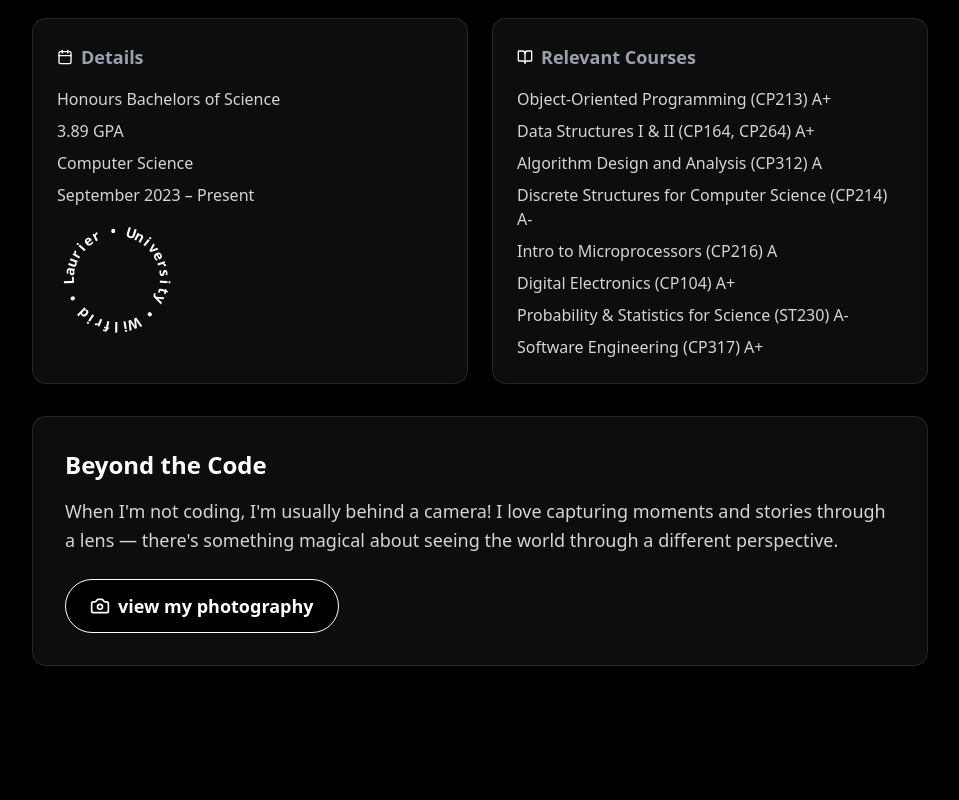
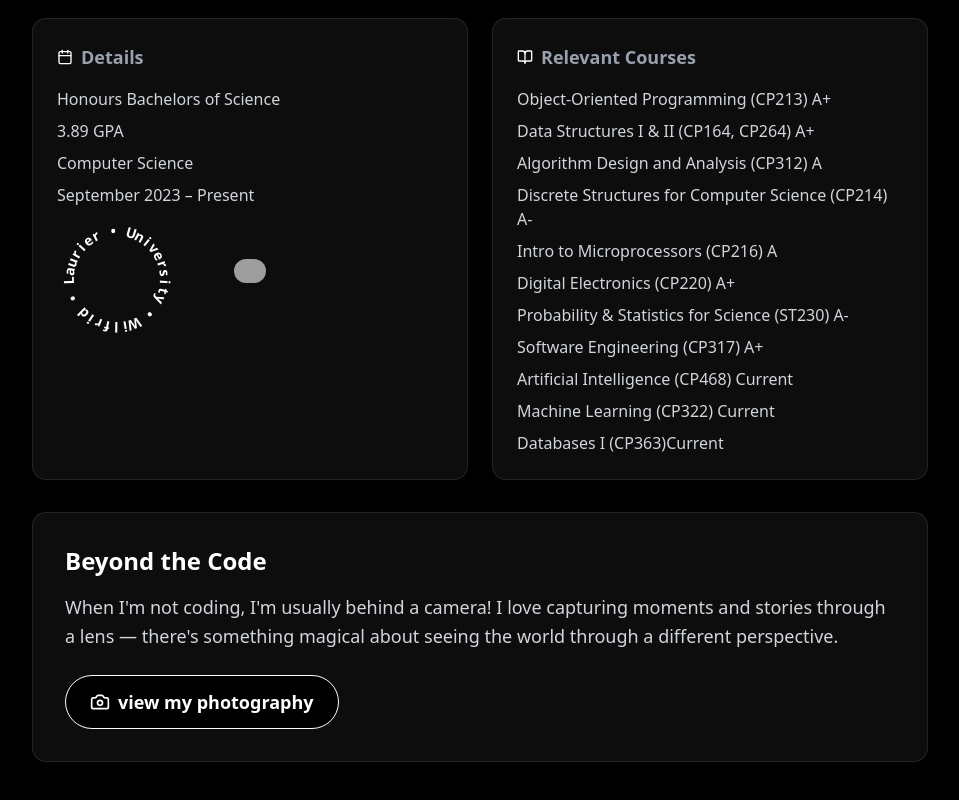
Before and after one commit to jayptz/jaysportfolio, a Next.js app in the folder website2/: page /about in a window 1280 px wide. Shown: the part 1067-1867 px from the top of the page, without its empty margins (160-1119 px from the left). Before the commit the page ends 1781 px from the top, so only its background shows below. Built offline with nearby package versions, Linux system fonts and the light colour scheme; grey boxes are pictures that could not be loaded.

Commit message:
course code fix

```diff
--- a/website2/app/about/page.tsx
+++ b/website2/app/about/page.tsx
@@ -87,7 +87,7 @@ export default function AboutPage() {
                   <li>September 2023 – Present</li>
                 </ul>
                 <div className="flex justify-start items-center h-24 pl-15 pt-4 relative">
-                  <div className="relative">
+                  <div className="absolute-bottom">
                     <SpinningText
                       className="text-white text-sm font-bold"
                       duration={15}
@@ -119,9 +119,12 @@ export default function AboutPage() {
                   <li>Algorithm Design and Analysis (CP312) A</li>
                   <li>Discrete Structures for Computer Science (CP214) A-</li>
                   <li>Intro to Microprocessors (CP216) A</li>
-                  <li>Digital Electronics (CP104) A+</li>
+                  <li>Digital Electronics (CP220) A+</li>
                   <li>Probability & Statistics for Science (ST230) A-</li>
                   <li>Software Engineering (CP317) A+</li>
+                  <li>Artificial Intelligence (CP468) Current </li>
+                  <li>Machine Learning (CP322) Current </li>
+                  <li>Databases I (CP363)Current </li>
                 </ul>
               </div>
             </div>
```
